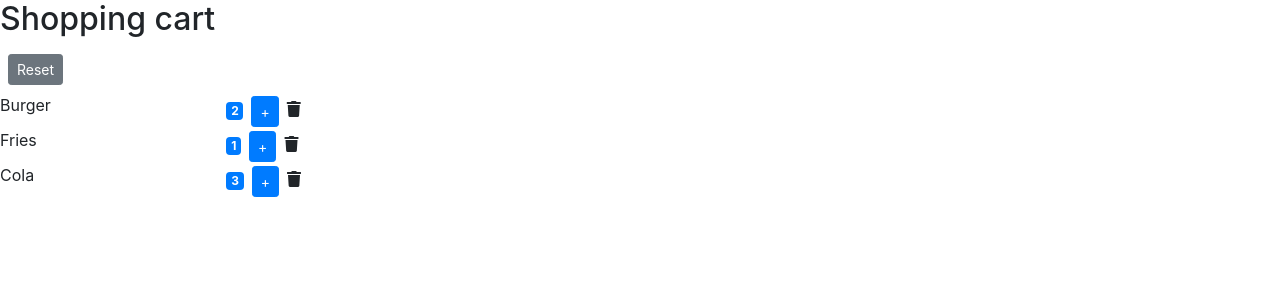
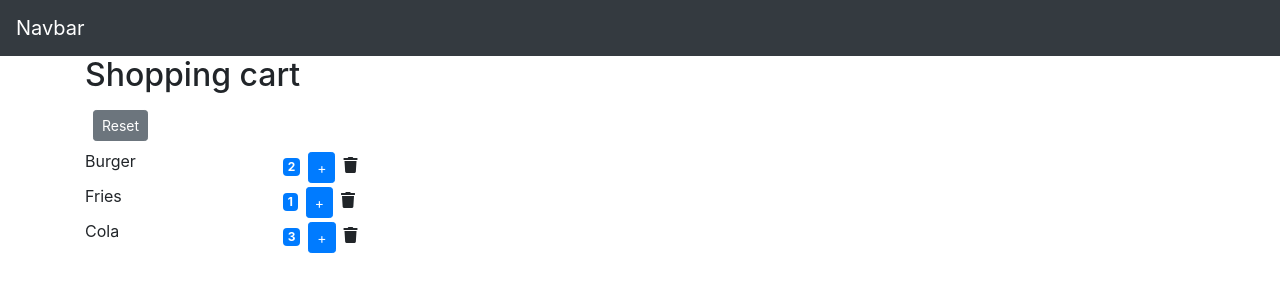
Before and after one commit to mhammed2020/React2020, a React (Create React App) app: page / in a window 1280 px wide. Shown: the top 300 px of the page. Built offline with nearby package versions, Linux system fonts and the light colour scheme.

Commit message:
add navbar

```diff
--- /dev/null
+++ b/src/components/app.jsx
@@ -0,0 +1,21 @@
+import React, { Component } from 'react'
+import NavBar from './navbar'
+import ShoppingCart from './carts'
+
+class App extends Component {
+    state = {  }
+    render() {
+        return (
+<React.Fragment>
+
+    <NavBar/>
+    <main className="container">
+        <ShoppingCart/>
+    </main>
+</React.Fragment>
+
+        );
+    }
+}
+
+export default App;
--- /dev/null
+++ b/src/components/navbar.jsx
@@ -0,0 +1,12 @@
+import React, { Component } from 'react'
+
+class NavBar extends Component {
+    state = {  }
+    render() {
+        return ( <nav className="navbar navbar-dark bg-dark">
+        <a className="navbar-brand" href="#">Navbar</a>
+      </nav>  );
+    }
+}
+
+export default NavBar;
```
Also changed, not shown: src/index.js (+6 -2 lines), src/components/carts.jsx (renamed from src/carts.jsx), src/components/products.jsx (renamed from src/products.jsx).
